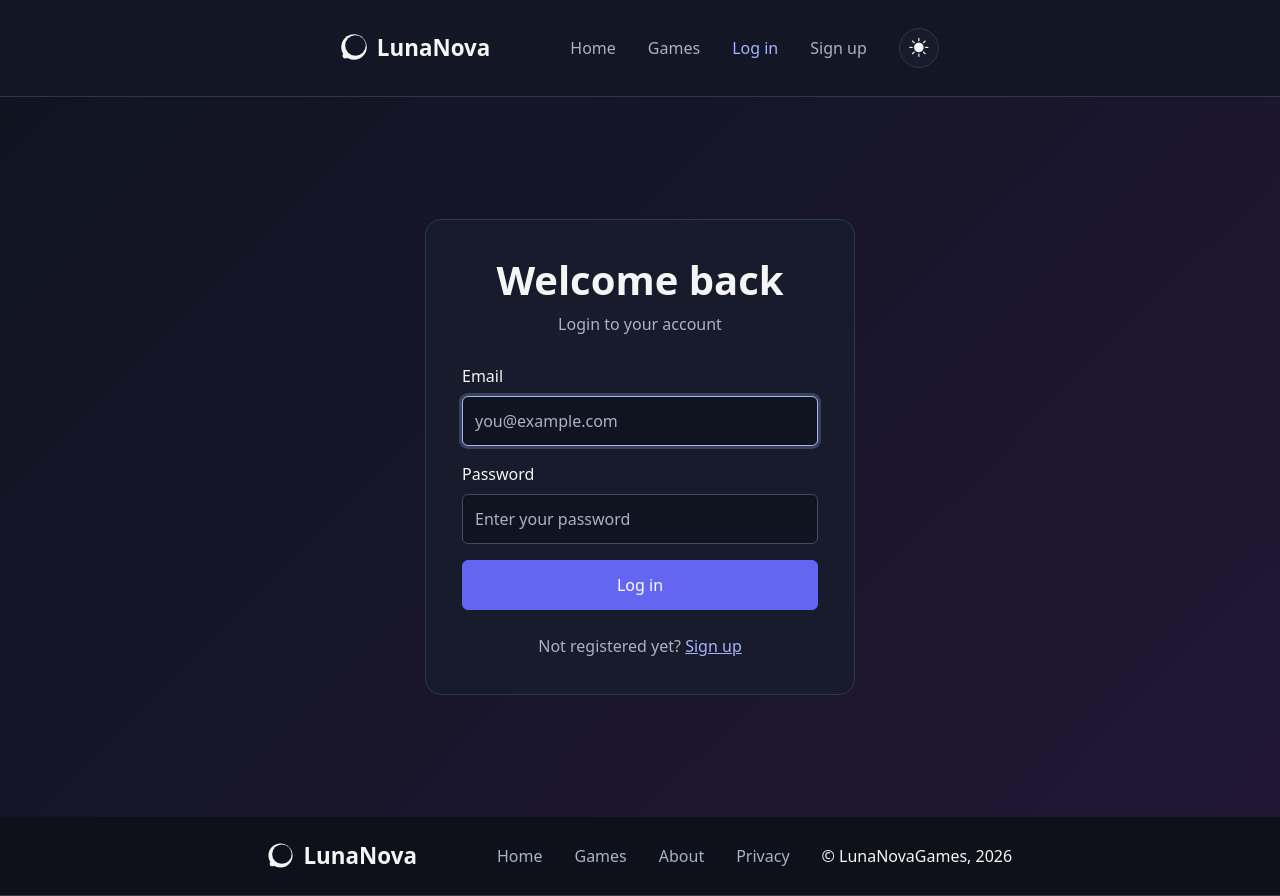
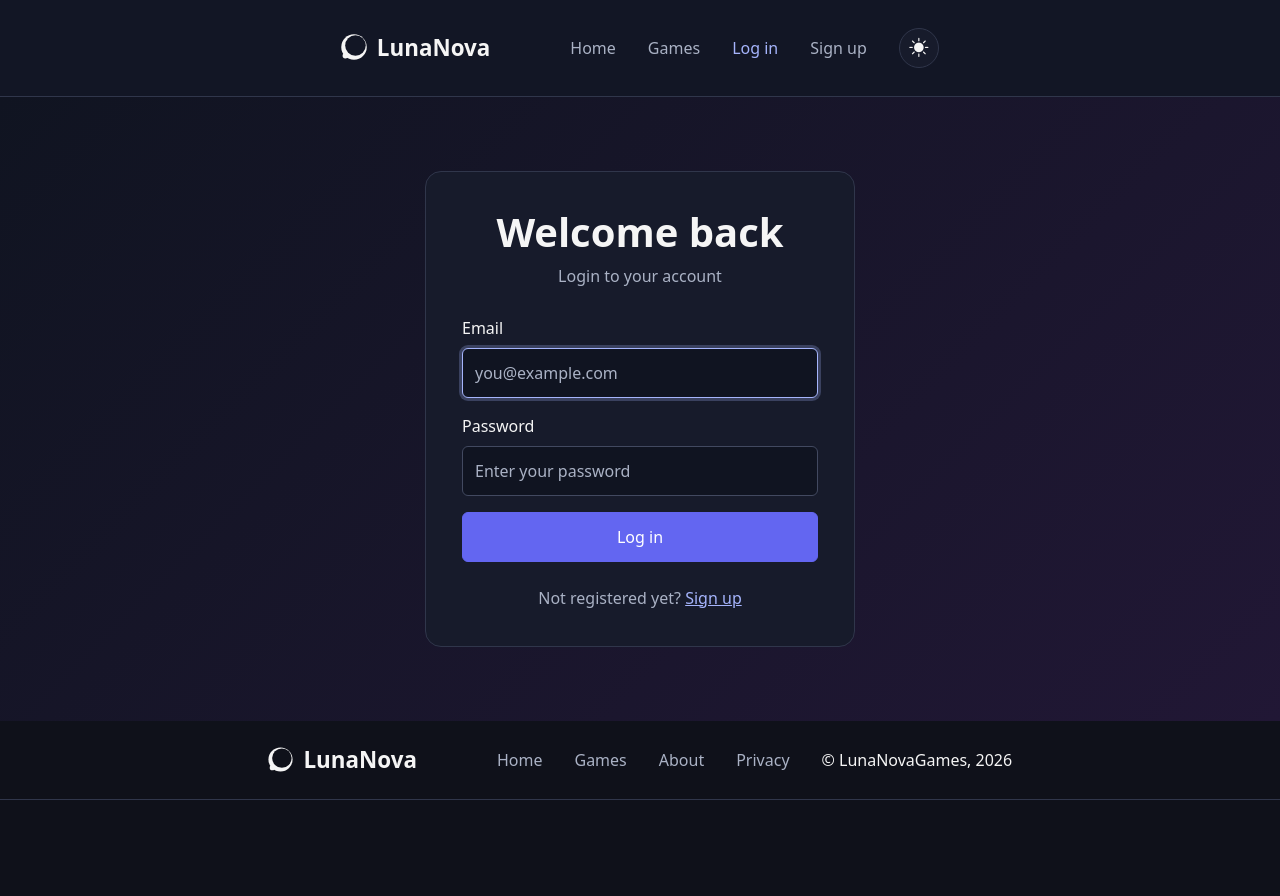
Before and after one commit to Terranova-hackathon/terranova, an Angular app in the folder frontend/: page /login in a window 1280 px wide. After the commit the page ends 800 px from the top, so only its background shows below. Built offline with nearby package versions, Linux system fonts and the light colour scheme; no server answers.

Commit message:
pass column flex through to auth pages so content expands to fill page

```diff
--- a/frontend/src/app/shared/styles/_auth.scss
+++ b/frontend/src/app/shared/styles/_auth.scss
@@ -1,5 +1,11 @@
+:host {
+  flex: 1;
+  display: flex;
+  flex-direction: column;
+}
+
 .auth-page {
-  min-height: calc(100dvh - 80px);
+  flex: 1;
   display: flex;
   justify-content: center;
   align-items: center;
```
